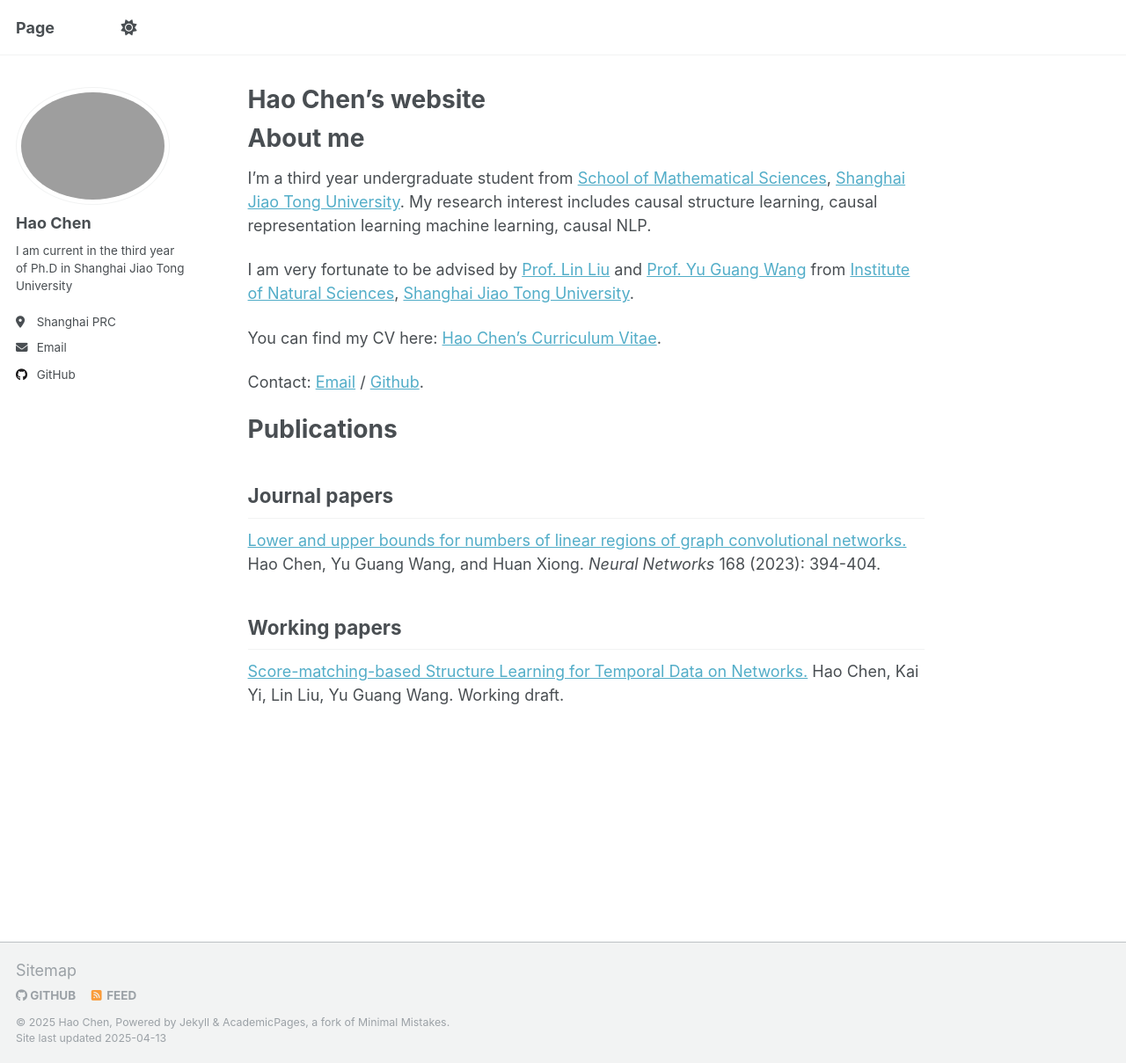
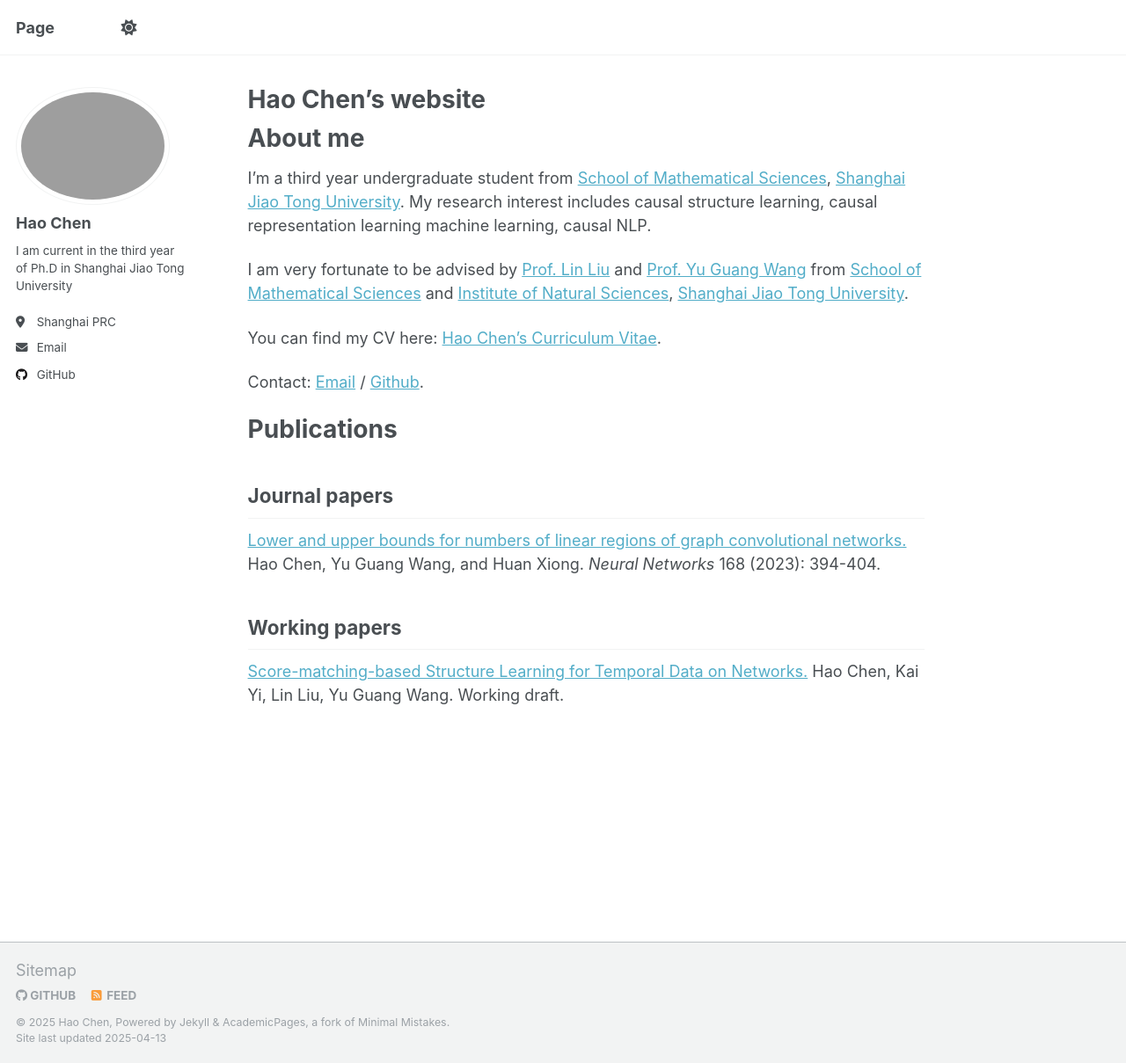
Before and after one commit to utulie/new, a Jekyll site: the page built from _pages/about.md, in a window 1280 px wide and 1209 px high. Shown: the whole window at 88% size. Built offline with Jekyll 4.4.1, drawn with Linux system fonts in a browser that asks for light colours.

Commit message:
Update about.md

```diff
--- a/_pages/about.md
+++ b/_pages/about.md
@@ -9,7 +9,7 @@ redirect_from:
 # About me
 I'm a third year undergraduate student from [School of Mathematical Sciences](https://math.sjtu.edu.cn/), [Shanghai Jiao Tong University](https://www.sjtu.edu.cn/). My research interest includes causal structure learning, causal representation learning machine learning, causal NLP.
 
-I am very fortunate to be advised by [Prof. Lin Liu](https://linliu-stats.github.io/) and [Prof. Yu Guang Wang](https://yuguangwang.github.io/) from [Institute of Natural Sciences](https://ins.sjtu.edu.cn/), [Shanghai Jiao Tong University](https://www.sjtu.edu.cn/).
+I am very fortunate to be advised by [Prof. Lin Liu](https://linliu-stats.github.io/) and [Prof. Yu Guang Wang](https://yuguangwang.github.io/) from [School of Mathematical Sciences](https://math.sjtu.edu.cn/) and [Institute of Natural Sciences](https://ins.sjtu.edu.cn/), [Shanghai Jiao Tong University](https://www.sjtu.edu.cn/).
 
 You can find my CV here: [Hao Chen's Curriculum Vitae](../assets/my_cv.pdf).
 
```
